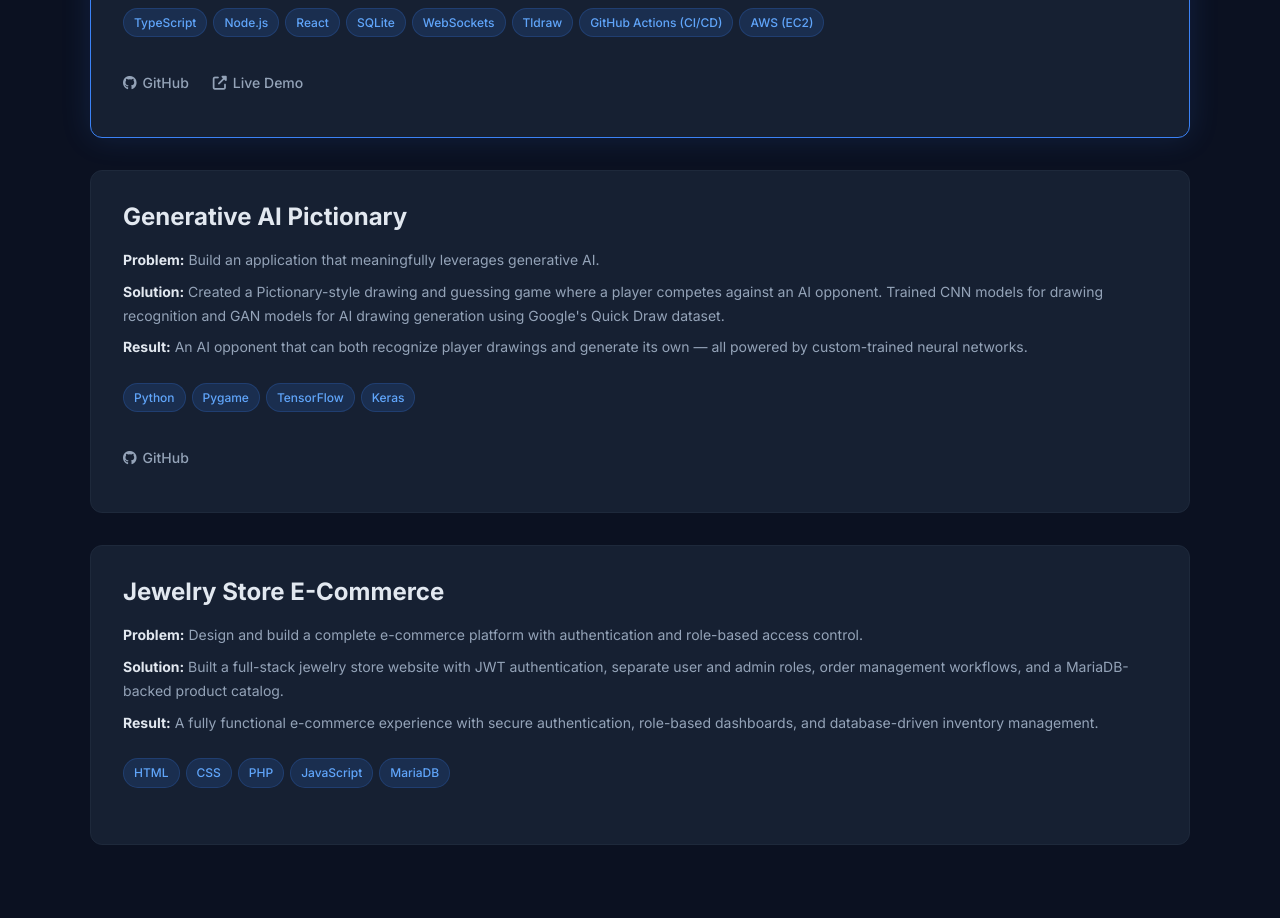
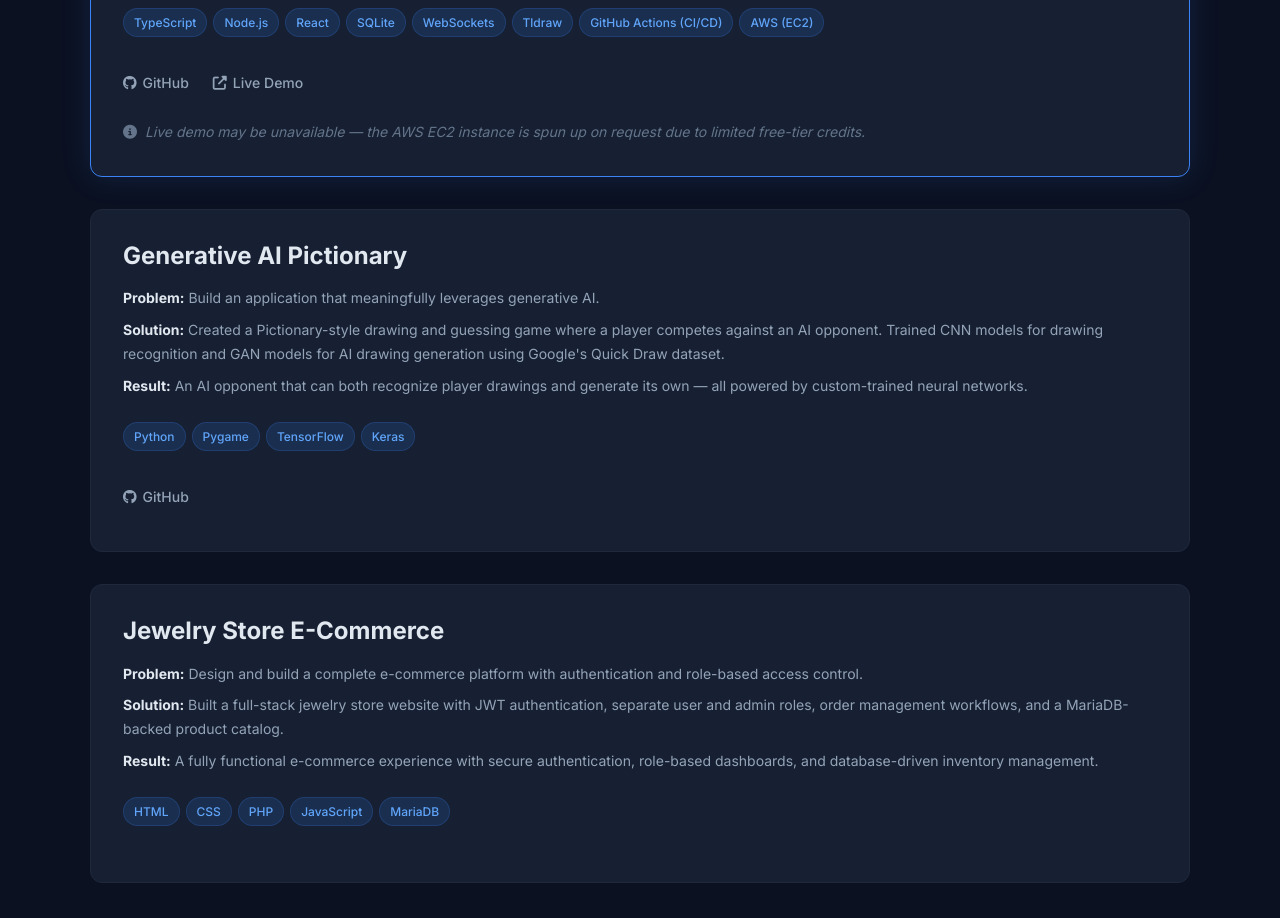
Before and after one commit to AllwynThomas/is117-career-engineered-portfolio, a plain HTML site: page index.html in a window 1280 px wide. Shown: the part 2380-3298 px from the top of the page. Drawn offline with Linux system fonts and the light colour scheme.

Commit message:
feat: add project note to inform users about demo availability on project card

```diff
--- a/css/styles.css
+++ b/css/styles.css
@@ -472,6 +472,17 @@ h1, h2, h3 {
     color: var(--accent);
 }
 
+.project-card__note {
+    margin-top: var(--space-sm);
+    font-size: var(--font-size-sm);
+    color: var(--text-muted);
+    font-style: italic;
+}
+
+.project-card__note i {
+    margin-right: 4px;
+}
+
 /* ---------- Section 3.5 — Lead-Gen / Contact ---------- */
 .contact {
     text-align: center;
--- a/index.html
+++ b/index.html
@@ -159,6 +159,7 @@
                                 <i class="fas fa-external-link-alt"></i> Live Demo
                             </a>
                         </div>
+                        <p class="project-card__note"><i class="fas fa-info-circle"></i> Live demo may be unavailable — the AWS EC2 instance is spun up on request due to limited free-tier credits.</p>
                     </article>
 
                     <!-- Project 2: Generative AI Pictionary -->
```
